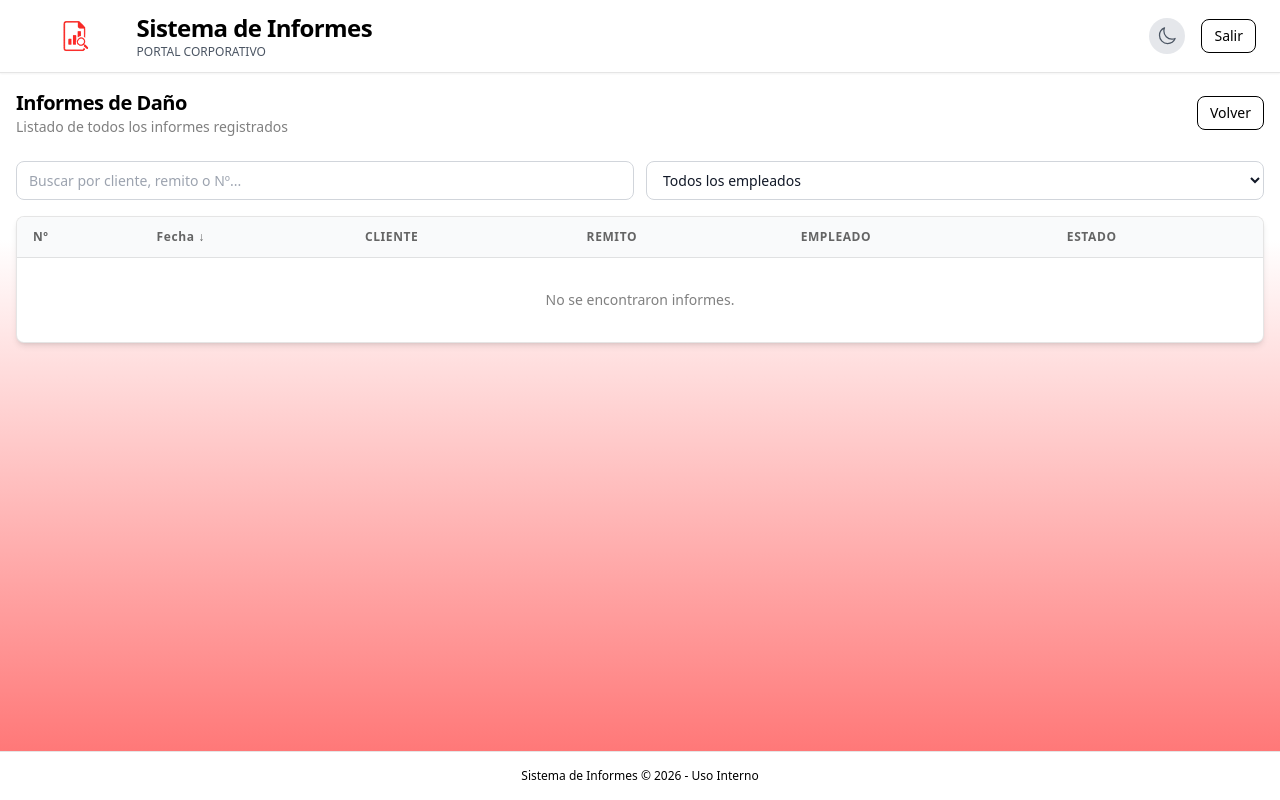
After one commit to Uzi-desing/informes_appweb, a Django app: page /informes/ in a window 1280 px wide. The commit adds this page. Run offline with Django 5.2, Linux system fonts and the light colour scheme; the visitor is signed in with stand-in values (Sample User, id 1); data comes from the database, SQL or seed files in the repository; data that the repository does not hold is empty; some libraries are stand-ins or nearby versions.

Commit message:
feat(informes): template de la tabla de informes y busqueda instantanea - Crear el template ver_informes.html con pagina con formulario de busqueda/filtro - Crear _tabla_informes.html con parciales de la tabla y paginacion - Js con fetch - Agregar el boton al home

```diff
--- /dev/null
+++ b/src/apps/informes/templates/_tabla_informes.html
@@ -0,0 +1,72 @@
+<div class="overflow-x-auto">
+    <table class="min-w-full divide-y divide-black/10 dark:divide-gray-700">
+        <thead class="bg-gray-50 dark:bg-gray-900/60">
+            <tr>
+                <th scope="col" class="px-4 py-3 text-left text-xs font-semibold uppercase tracking-wider text-black/60 dark:text-gray-400">
+                    <button type="button" data-orden="id" class="hover:text-brand transition-colors">
+                        Nº {% if filtros.orden == 'id_asc' %}↑{% elif filtros.orden == 'id_desc' %}↓{% endif %}
+                    </button>
+                </th>
+                <th scope="col" class="px-4 py-3 text-left text-xs font-semibold uppercase tracking-wider text-black/60 dark:text-gray-400">
+                    <button type="button" data-orden="fecha" class="hover:text-brand transition-colors">
+                        Fecha {% if filtros.orden == 'fecha_asc' %}↑{% elif filtros.orden == 'fecha_desc' %}↓{% endif %}
+                    </button>
+                </th>
+                <th scope="col" class="px-4 py-3 text-left text-xs font-semibold uppercase tracking-wider text-black/60 dark:text-gray-400">Cliente</th>
+                <th scope="col" class="px-4 py-3 text-left text-xs font-semibold uppercase tracking-wider text-black/60 dark:text-gray-400">Remito</th>
+                <th scope="col" class="px-4 py-3 text-left text-xs font-semibold uppercase tracking-wider text-black/60 dark:text-gray-400">Empleado</th>
+                <th scope="col" class="px-4 py-3 text-left text-xs font-semibold uppercase tracking-wider text-black/60 dark:text-gray-400">Estado</th>
+            </tr>
+        </thead>
+        <tbody class="divide-y divide-black/10 dark:divide-gray-700">
+            {% for informe in page_obj %}
+            <tr class="hover:bg-gray-50 dark:hover:bg-gray-700/50 transition-colors">
+                <td class="px-4 py-3 text-sm font-medium text-black dark:text-gray-100">{{ informe.id }}</td>
+                <td class="px-4 py-3 text-sm text-black/70 dark:text-gray-300">{{ informe.fecha|date:"d/m/Y" }}</td>
+                <td class="px-4 py-3 text-sm text-black/70 dark:text-gray-300">{{ informe.cliente.nombre }}</td>
+                <td class="px-4 py-3 text-sm text-black/70 dark:text-gray-300">{{ informe.remito_recepcion }}</td>
+                <td class="px-4 py-3 text-sm text-black/70 dark:text-gray-300">{{ informe.empleado.usuario.get_full_name|title }}</td>
+                <td class="px-4 py-3 text-sm">
+                    {% if informe.finalizado %}
+                    <span class="inline-flex items-center px-2.5 py-0.5 rounded-full text-xs font-semibold bg-green-100 text-green-700 dark:bg-green-900/50 dark:text-green-300">Finalizado</span>
+                    {% else %}
+                    <span class="inline-flex items-center px-2.5 py-0.5 rounded-full text-xs font-semibold bg-amber-100 text-amber-700 dark:bg-amber-900/50 dark:text-amber-300">Pendiente</span>
+                    {% endif %}
+                </td>
+            </tr>
+            {% empty %}
+            <tr>
+                <td colspan="6" class="px-4 py-8 text-center text-sm text-black/50 dark:text-gray-400">No se encontraron informes.</td>
+            </tr>
+            {% endfor %}
+        </tbody>
+    </table>
+</div>
+
+{% if page_obj.has_other_pages %}
+<div class="flex items-center justify-between px-4 py-3 border-t border-black/10 dark:border-gray-700 bg-gray-50 dark:bg-gray-900/60">
+    <span class="text-sm text-black/50 dark:text-gray-400">
+        Página {{ page_obj.number }} de {{ page_obj.paginator.num_pages }}
+    </span>
+    <nav class="flex items-center gap-2">
+        {% if page_obj.has_previous %}
+        <button type="button" data-page="{{ page_obj.previous_page_number }}"
+                class="px-3 py-1.5 text-sm font-medium rounded-lg border border-black/10 dark:border-gray-600 hover:border-brand transition-all">Anterior</button>
+        {% endif %}
+
+        {% for num in page_obj.paginator.page_range %}
+            {% if page_obj.number == num %}
+            <span class="px-3 py-1.5 text-sm font-semibold rounded-lg bg-brand text-white">{{ num }}</span>
+            {% elif num >= page_obj.number|add:"-2" and num <= page_obj.number|add:"2" %}
+            <button type="button" data-page="{{ num }}"
+                    class="px-3 py-1.5 text-sm font-medium rounded-lg border border-black/10 dark:border-gray-600 hover:border-brand transition-all">{{ num }}</button>
+            {% endif %}
+        {% endfor %}
+
+        {% if page_obj.has_next %}
+        <button type="button" data-page="{{ page_obj.next_page_number }}"
+                class="px-3 py-1.5 text-sm font-medium rounded-lg border border-black/10 dark:border-gray-600 hover:border-brand transition-all">Siguiente</button>
+        {% endif %}
+    </nav>
+</div>
+{% endif %}
--- /dev/null
+++ b/src/apps/informes/templates/ver_informes.html
@@ -0,0 +1,42 @@
+{% extends 'base.html' %}
+{% load static %}
+
+{% block title %}Ver Informes{% endblock %}
+
+{% block content %}
+<div class="w-full max-w-7xl mx-auto mt-4 px-4">
+    <div class="flex items-center justify-between mb-6">
+        <div>
+            <h1 class="text-lg sm:text-xl font-semibold tracking-tight text-black dark:text-gray-100">Informes de Daño</h1>
+            <p class="text-sm text-black/50 dark:text-gray-400">Listado de todos los informes registrados</p>
+        </div>
+        <a href="{% url 'home' %}"
+           class="text-sm font-medium text-black dark:text-gray-200 border border-black dark:border-gray-500 rounded-lg px-3 py-1.5 hover:bg-brand hover:text-white hover:border-brand transition-all duration-200">
+            Volver
+        </a>
+    </div>
+
+    <form id="form-filtros" method="get" action="{% url 'lista_informes' %}" class="mb-4 grid grid-cols-1 sm:grid-cols-2 gap-3">
+        <input type="text" name="q" id="filtro-q" value="{{ filtros.q }}"
+               placeholder="Buscar por cliente, remito o Nº..."
+               class="w-full rounded-lg border border-gray-300 dark:border-gray-600 bg-white dark:bg-gray-900 text-gray-900 dark:text-gray-100 px-3 py-2 text-sm focus:outline-none focus:ring-2 focus:ring-brand/50 focus:border-brand transition-colors">
+        <select name="empleado" id="filtro-empleado"
+                class="w-full rounded-lg border border-gray-300 dark:border-gray-600 bg-white dark:bg-gray-900 text-gray-900 dark:text-gray-100 px-3 py-2 text-sm focus:outline-none focus:ring-2 focus:ring-brand/50 focus:border-brand transition-colors">
+            <option value="">Todos los empleados</option>
+            {% for emp in empleados %}
+            <option value="{{ emp.id }}" {% if filtros.empleado == emp.id|stringformat:"s" %}selected{% endif %}>
+                {{ emp.usuario.get_full_name|title|default:emp.usuario.username }}
+            </option>
+            {% endfor %}
+        </select>
+    </form>
+
+    <div class="rounded-lg border border-black/10 dark:border-gray-700 bg-white dark:bg-gray-800 shadow-md transition-colors duration-500 overflow-hidden">
+        <div id="tabla-contenedor">
+            {% include '_tabla_informes.html' %}
+        </div>
+    </div>
+</div>
+
+<script src="{% static 'js/ver_informes.js' %}"></script>
+{% endblock %}
--- /dev/null
+++ b/src/static/js/ver_informes.js
@@ -0,0 +1,55 @@
+(function () {
+    var contenedor = document.getElementById('tabla-contenedor');
+    var form = document.getElementById('form-filtros');
+    var inputQ = document.getElementById('filtro-q');
+    var selectEmpleado = document.getElementById('filtro-empleado');
+
+    if (!contenedor || !form) return;
+
+    var ordenActual = 'fecha_desc';
+    var timeout = null;
+
+    function construirURL(page) {
+        var params = new URLSearchParams();
+        if (inputQ.value.trim()) params.set('q', inputQ.value.trim());
+        if (selectEmpleado.value) params.set('empleado', selectEmpleado.value);
+        params.set('orden', ordenActual);
+        if (page) params.set('page', page);
+        return window.location.pathname + '?' + params.toString();
+    }
+
+    function cargar(page) {
+        fetch(construirURL(page), {
+            headers: { 'X-Requested-With': 'XMLHttpRequest' }
+        })
+            .then(function (resp) {
+                if (!resp.ok) throw new Error('Error ' + resp.status);
+                return resp.text();
+            })
+            .then(function (html) {
+                contenedor.innerHTML = html;
+                if (page) window.history.replaceState(null, '', construirURL(page));
+            })
+            .catch(function (err) { console.error('Error al cargar informes:', err); });
+    }
+
+    inputQ.addEventListener('input', function () {
+        clearTimeout(timeout);
+        timeout = setTimeout(function () { cargar(1); }, 300);
+    });
+
+    selectEmpleado.addEventListener('change', function () { cargar(1); });
+
+    contenedor.addEventListener('click', function (e) {
+        var boton = e.target.closest('[data-page]');
+        if (boton) { cargar(boton.getAttribute('data-page')); return; }
+
+        var ordenBtn = e.target.closest('[data-orden]');
+        if (ordenBtn) {
+            var clave = ordenBtn.getAttribute('data-orden');
+            var dirAsc = (ordenActual === clave + '_desc');
+            ordenActual = clave + (dirAsc ? '_asc' : '_desc');
+            cargar(1);
+        }
+    });
+})();
```
Also changed, not shown: src/apps/informes/templates/home.html (+13 -0 lines).
